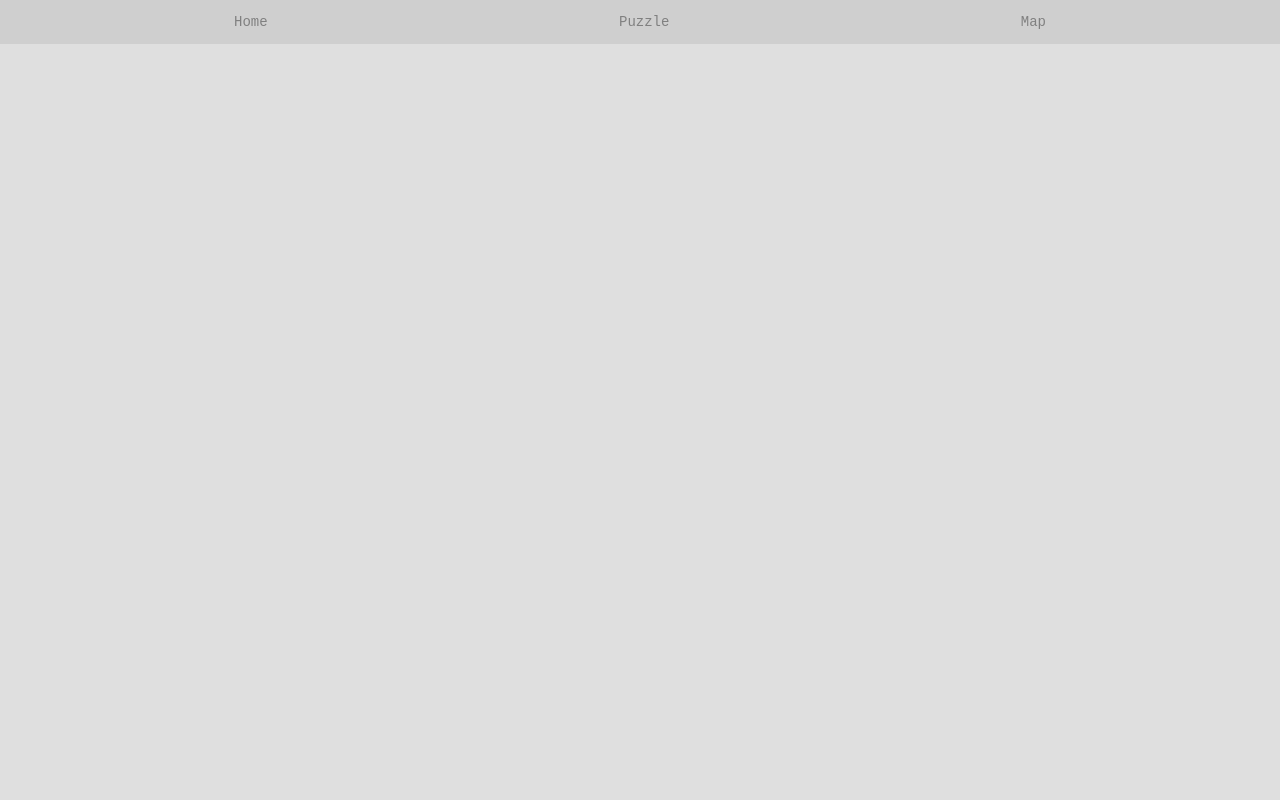
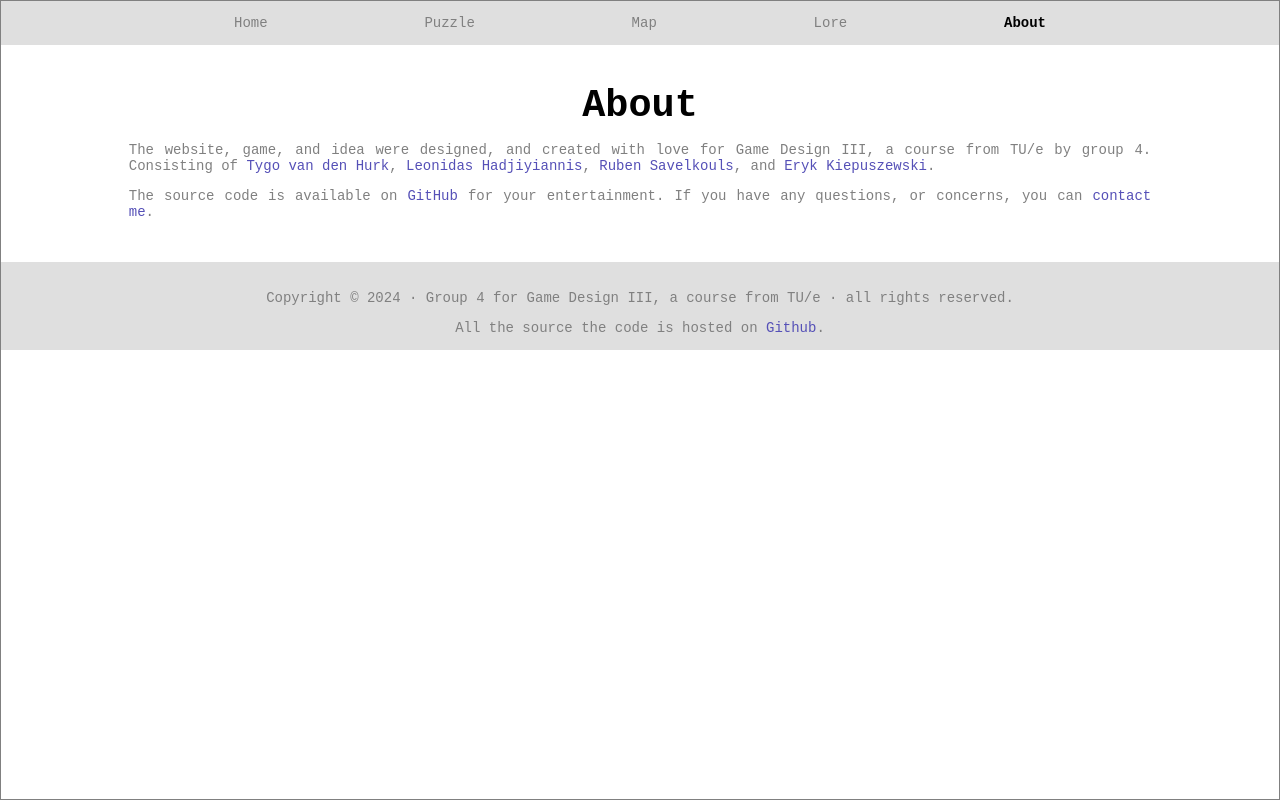
Before and after one commit to school-Tygo-van-den-Hurk/TUe-DZC30-Game-Design-III-2023-2024, a React (Vite) app in the folder client/: page /about in a window 1280 px wide. Before the commit this address had no page. Built offline with nearby package versions, Linux system fonts and the light colour scheme.

Commit message:
worked on the websites base.

```diff
--- a/client/src/App.css
+++ b/client/src/App.css
@@ -22,3 +22,17 @@
   color: var(--accent-color);
   text-decoration: underline;
 }
+.nav-bar .navbar-icon {
+  display: none;
+  aspect-ratio: 1/1;
+  height: var(--font-size);
+}
+
+@media (max-width: 450px) {
+  .hide-navbar {
+    display: none !important;
+  }
+  .navbar-icon {
+    display: inline-block !important;
+  }
+}
--- a/client/src/App.tsx
+++ b/client/src/App.tsx
@@ -1,8 +1,12 @@
 import { NavLink as ReactRouterNavLink, Route, Routes, useLocation } from 'react-router-dom';
 import './App.css';
+import './index.css';
 import Maps from './pages/maps/Maps';
 import Home from './pages/home/Home';
 import Puzzle from './pages/puzzle/Puzzle';
+import Lore from './pages/lore/Lore';
+import About from './pages/about/About';
+import { repositoryURL } from './pages/constants';
 
 function NavLink(props: { to: string; children: React.ReactNode; }) {
     const { pathname } = useLocation();
@@ -15,22 +19,47 @@ function NavLink(props: { to: string; children: React.ReactNode; }) {
 }
 
 function App() {
+
+    const launchYear  = (2024);
+    const currentYear = (new Date().getFullYear());
+    const copyRightYear = (currentYear<=launchYear?`${launchYear}`:`${launchYear}-${currentYear}`);
+
     return (
         <div className="App">
+            <header>
                 <div className="nav-bar">
-                <nav>
+                    <nav className="hide-navbar">
                         <NavLink to="/">Home</NavLink>
                         <NavLink to="/puzzle">Puzzle</NavLink>
                         <NavLink to="/maps">Map</NavLink>
+                        <NavLink to="/lore">Lore</NavLink>
+                        <NavLink to="/about">About</NavLink>
                     </nav>
+                    <img className="navbar-icon" src="/hamburger-menu-stripes.svg"
+                        alt="a classic hamburger menu icon, three horizontal stripes" />
+                    <img className="navbar-icon hidden" src="/hamburger-menu-cross.svg"
+                        alt="a classic close menu icon, a cross"
+                    />
                 </div>
+            </header>
             <main>
                 <Routes>
-                    <Route path="/" element={ <Home/> } />
-                    <Route path="/maps" element={ <Maps/> } />
+                    <Route path="/"       element={ <Home/>   } />
+                    <Route path="/maps"   element={ <Maps/>   } />
                     <Route path="/puzzle" element={ <Puzzle/> } />
+                    <Route path="/lore"   element={ <Lore/>   } />
+                    <Route path="/about"  element={ <About/>  } />
                 </Routes>
             </main>
+            <footer>
+                <p id="copyright-notice">
+                    Copyright &copy; {copyRightYear} &middot; Group 4 for Game Design III,
+                    a course from TU/e &middot; all rights reserved.
+                </p>
+                <p>
+                    All the source the code is hosted on <a href={repositoryURL}>Github</a>.
+                </p>
+            </footer>
         </div>
     );
 }
--- a/client/src/index.css
+++ b/client/src/index.css
@@ -1,15 +1,15 @@
 :root {
-  --accent-color: #FF0000;
+  --accent-color: #5550b7;
   --background-background-color-dark: #000000;
   --background-color-dark: #303030;
   --title-color-dark: #FFFFFF;
   --color-dark: #808080;
   --layer-0-dark: #404040;
-  --background-background-color-light: #FFFFFF;
-  --background-color-light: #DFDFDF;
+  --background-background-color-light: #CFCFCF;
+  --background-color-light: #FFFFFF;
   --title-color-light: #000000;
   --color-light: #808080;
-  --layer-0-light: #CFCFCF;
+  --layer-0-light: #DFDFDF;
 }
 
 :root {
@@ -58,9 +58,17 @@ html body {
   max-width: 100em;
   margin: 0 auto;
   min-height: 100vh;
+  border: solid 1px var(--color);
+  display: grid;
+  grid-template-rows: auto 1fr auto;
 }
 html body main {
-  padding: 0 10%;
+  padding: 0 10% 3rem 10%;
+}
+html body footer {
+  background-color: var(--layer-0);
+  padding: 1em 10vw;
+  margin-top: auto;
 }
 
 :root {
@@ -121,3 +129,7 @@ a {
   text-decoration: none;
   color: var(--accent-color);
 }
+
+a:hover {
+  text-decoration: underline;
+}
--- a/client/src/index.scss
+++ b/client/src/index.scss
@@ -1,5 +1,5 @@
 :root {
-    --accent-color: #FF0000;
+    --accent-color: #5550b7;
 
     // Variables related to colors and styling
     --background-background-color-dark: #000000;
@@ -8,11 +8,11 @@
     --color-dark: #808080;
     --layer-0-dark: #404040;
 
-    --background-background-color-light: #FFFFFF;
-    --background-color-light: #DFDFDF;
+    --background-background-color-light: #CFCFCF;
+    --background-color-light: #FFFFFF;
     --title-color-light: #000000;
     --color-light: #808080;
-    --layer-0-light: #CFCFCF;
+    --layer-0-light: #DFDFDF;
 }
 
 //~~~~~~~~~~~~~~~~~~~~~~~~~~~~~~~~~~~~~~~~~~~~~~ SETTING THE VARIABLES ~~~~~~~~~~~~~~~~~~~~~~~~~~~~~~~~~~~~~~~~~~~~~~//
@@ -69,9 +69,21 @@ html {
         max-width: 100em;
         margin: 0 auto;
         min-height: 100vh;
+        border: solid 1px var(--color);
+        //// display: flex;
+        //// flex-direction: column;
+        display: grid;
+        grid-template-rows: auto 1fr auto;
 
         main {
-            padding: 0 10%;
+            padding: 0 10% 3rem 10%;
+            //// flex: 1;
+        }
+
+        footer {
+            background-color: var(--layer-0);
+            padding: 1em 10vw;
+            margin-top: auto;
         }
     }
 }
@@ -115,4 +127,6 @@ p {
 a {
     text-decoration: none;
     color: var(--accent-color);
+} a:hover {
+    text-decoration: underline;
 }
--- /dev/null
+++ b/client/src/pages/constants.ts
@@ -0,0 +1,7 @@
+export const repositoryURL = "https://github.com/Tygo-van-den-Hurk-school/TUe-DZC20-Game-Design-III-2023-2024";
+export const contactURL  = "https://redirects.tygo.van.den.hurk.dev/contact";
+
+export const urlTygo  = "https://redirects.tygo.van.den.hurk.dev/about";
+export const urlLeo   = "#";
+export const urlRuben = "#";
+export const urlEryk  = "#";
```
Also changed, not shown: client/src/App.scss (+12 -0 lines). Lines whose indentation alone changed are shown as unchanged.
